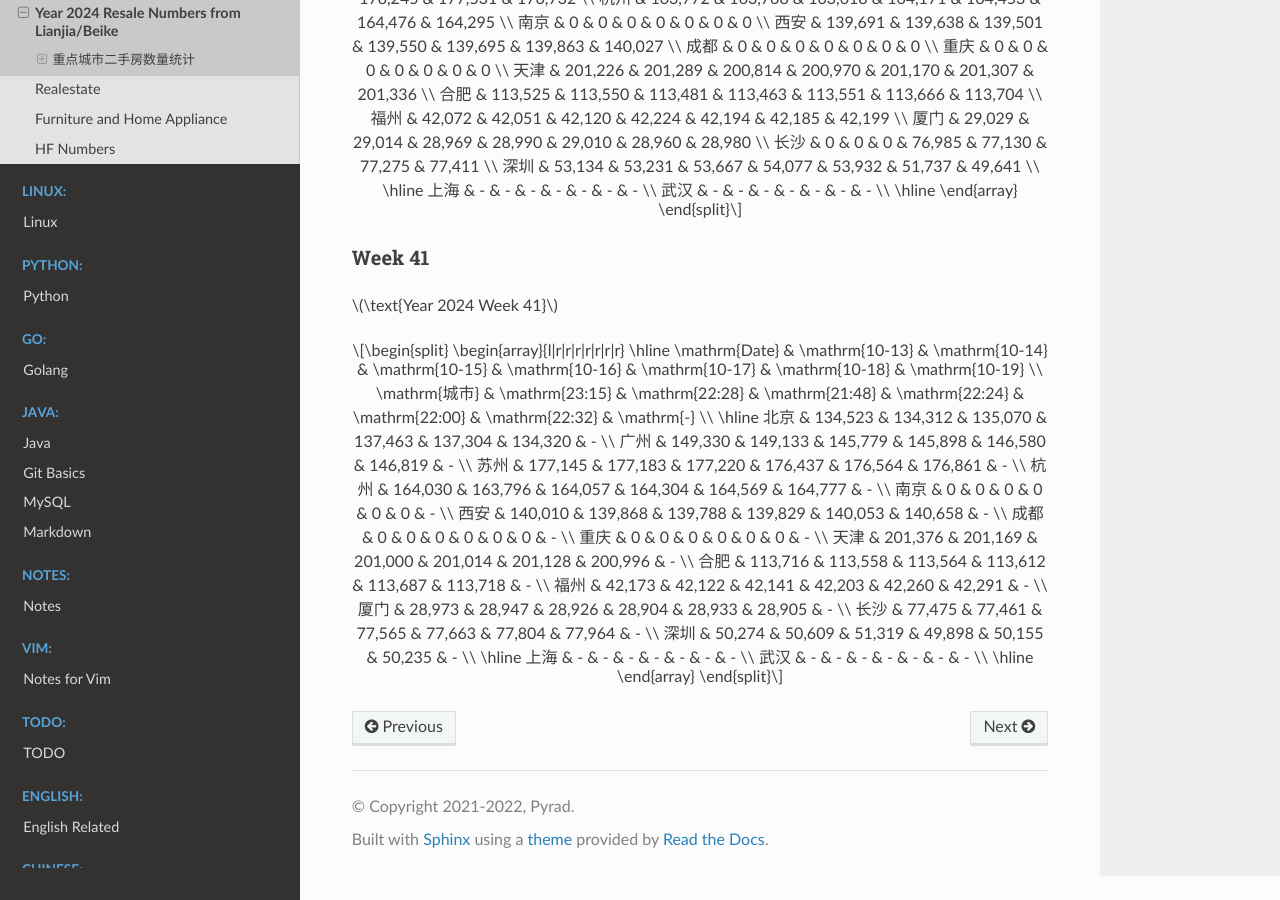
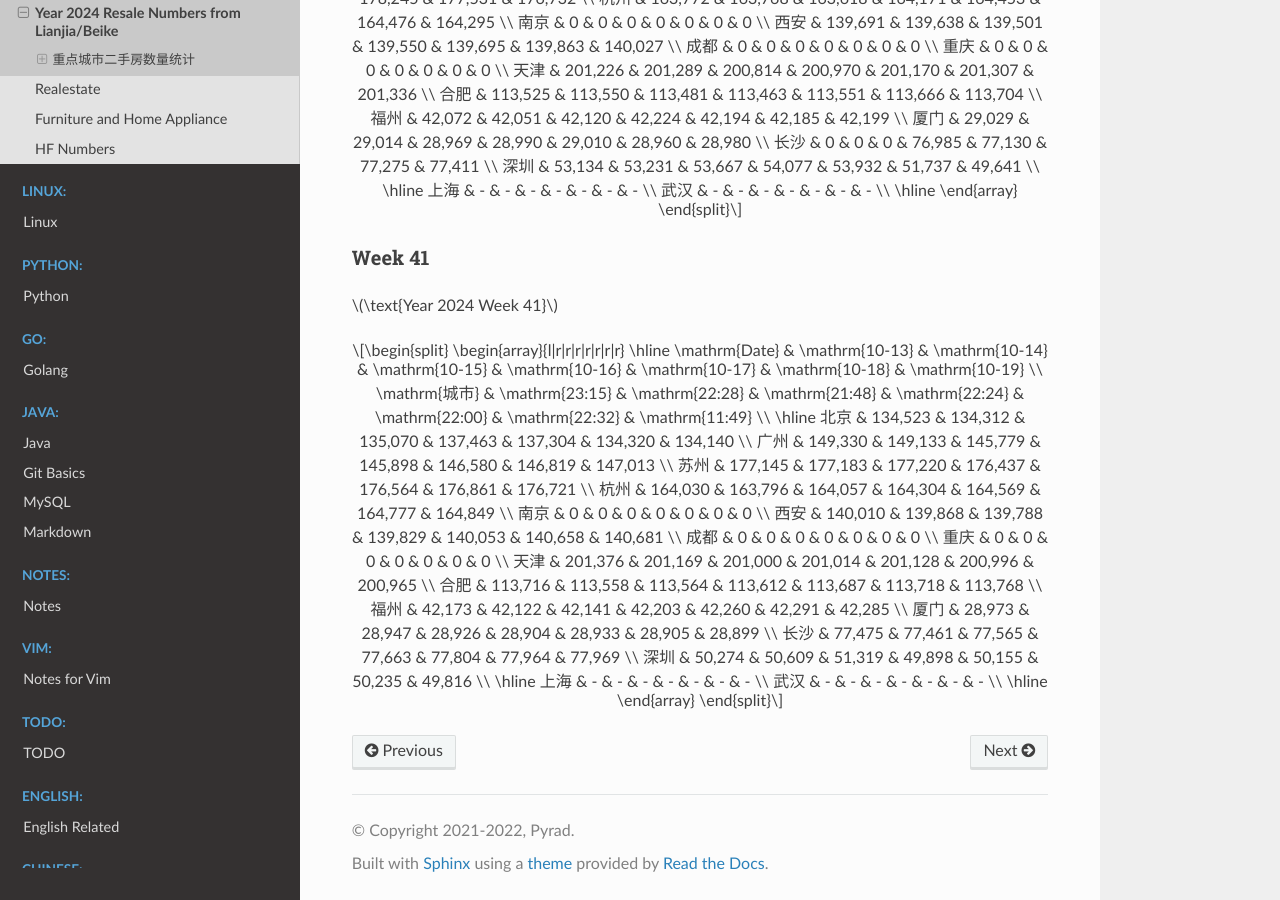
Before and after one commit to Pyrad/pyradnotes, a Sphinx documentation site: the page built from source/RealEstate/resalenumbers2024.md, in a window 1280 px wide and 900 px high, scrolled down 19899 px. Built offline with Sphinx 7.4.7 and the Read the Docs theme 3.1.0, drawn with Linux system fonts in a browser that asks for light colours; pages that are not in the unit, such as notebooks, are missing from menus; a script that is not in the unit is left out.

Commit message:
Realestate Update resale numbers 2024-10-19 11:49

```diff
--- a/source/RealEstate/resalenumbers2024.md
+++ b/source/RealEstate/resalenumbers2024.md
@@ -1323,22 +1323,22 @@
 \begin{array}{l|r|r|r|r|r|r|r}
 \hline
 \mathrm{Date} & \mathrm{10-13} & \mathrm{10-14} & \mathrm{10-15} & \mathrm{10-16} & \mathrm{10-17} & \mathrm{10-18} & \mathrm{10-19} \\
-\mathrm{城市} & \mathrm{23:15} & \mathrm{22:28} & \mathrm{21:48} & \mathrm{22:24} & \mathrm{22:00} & \mathrm{22:32} & \mathrm{-} \\
+\mathrm{城市} & \mathrm{23:15} & \mathrm{22:28} & \mathrm{21:48} & \mathrm{22:24} & \mathrm{22:00} & \mathrm{22:32} & \mathrm{11:49} \\
 \hline
-北京 & 134,523 & 134,312 & 135,070 & 137,463 & 137,304 & 134,320 & - \\
-广州 & 149,330 & 149,133 & 145,779 & 145,898 & 146,580 & 146,819 & - \\
-苏州 & 177,145 & 177,183 & 177,220 & 176,437 & 176,564 & 176,861 & - \\
-杭州 & 164,030 & 163,796 & 164,057 & 164,304 & 164,569 & 164,777 & - \\
-南京 & 0 & 0 & 0 & 0 & 0 & 0 & - \\
-西安 & 140,010 & 139,868 & 139,788 & 139,829 & 140,053 & 140,658 & - \\
-成都 & 0 & 0 & 0 & 0 & 0 & 0 & - \\
-重庆 & 0 & 0 & 0 & 0 & 0 & 0 & - \\
-天津 & 201,376 & 201,169 & 201,000 & 201,014 & 201,128 & 200,996 & - \\
-合肥 & 113,716 & 113,558 & 113,564 & 113,612 & 113,687 & 113,718 & - \\
-福州 & 42,173 & 42,122 & 42,141 & 42,203 & 42,260 & 42,291 & - \\
-厦门 & 28,973 & 28,947 & 28,926 & 28,904 & 28,933 & 28,905 & - \\
-长沙 & 77,475 & 77,461 & 77,565 & 77,663 & 77,804 & 77,964 & - \\
-深圳 & 50,274 & 50,609 & 51,319 & 49,898 & 50,155 & 50,235 & - \\
+北京 & 134,523 & 134,312 & 135,070 & 137,463 & 137,304 & 134,320 & 134,140 \\
+广州 & 149,330 & 149,133 & 145,779 & 145,898 & 146,580 & 146,819 & 147,013 \\
+苏州 & 177,145 & 177,183 & 177,220 & 176,437 & 176,564 & 176,861 & 176,721 \\
+杭州 & 164,030 & 163,796 & 164,057 & 164,304 & 164,569 & 164,777 & 164,849 \\
+南京 & 0 & 0 & 0 & 0 & 0 & 0 & 0 \\
+西安 & 140,010 & 139,868 & 139,788 & 139,829 & 140,053 & 140,658 & 140,681 \\
+成都 & 0 & 0 & 0 & 0 & 0 & 0 & 0 \\
+重庆 & 0 & 0 & 0 & 0 & 0 & 0 & 0 \\
+天津 & 201,376 & 201,169 & 201,000 & 201,014 & 201,128 & 200,996 & 200,965 \\
+合肥 & 113,716 & 113,558 & 113,564 & 113,612 & 113,687 & 113,718 & 113,768 \\
+福州 & 42,173 & 42,122 & 42,141 & 42,203 & 42,260 & 42,291 & 42,285 \\
+厦门 & 28,973 & 28,947 & 28,926 & 28,904 & 28,933 & 28,905 & 28,899 \\
+长沙 & 77,475 & 77,461 & 77,565 & 77,663 & 77,804 & 77,964 & 77,969 \\
+深圳 & 50,274 & 50,609 & 51,319 & 49,898 & 50,155 & 50,235 & 49,816 \\
 \hline
 上海 & - & - & - & - & - & - & - \\
 武汉 & - & - & - & - & - & - & - \\
```
Also changed, not shown: 1 other file.
